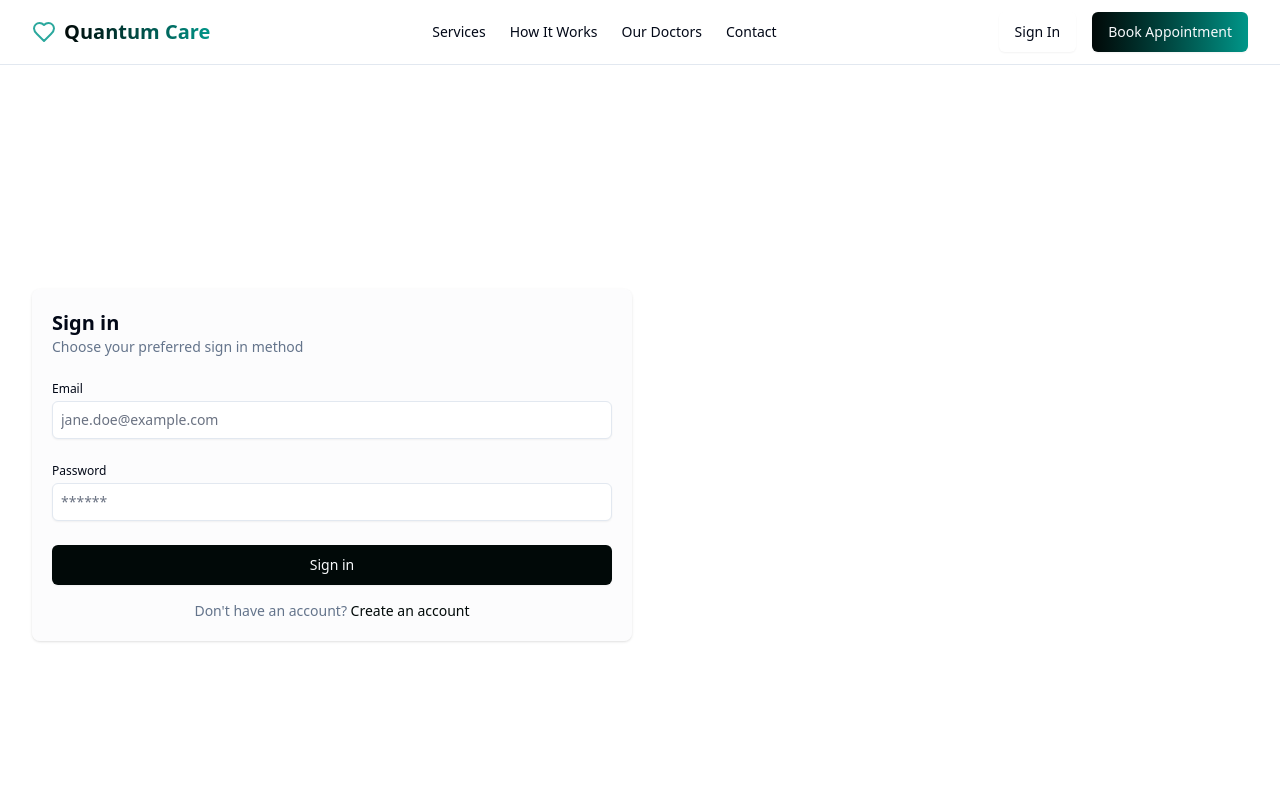
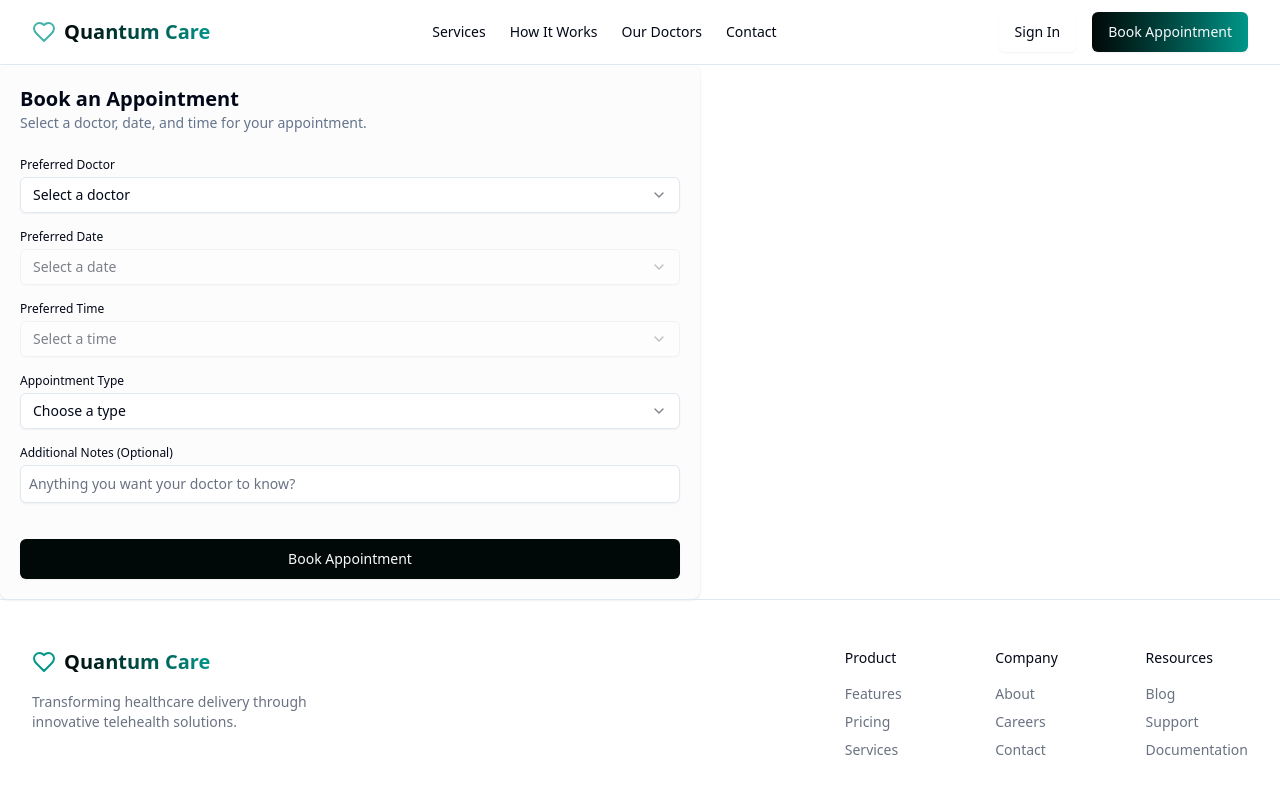
Before and after one commit to barbaraeguche/quantumcare, a React (Vite) app in the folder client/: page /book-appointment in a window 1280 px wide. Before the commit this address led to /auth/sign-in. Shown: the top 800 px of the page. Built offline with nearby package versions, Linux system fonts and the light colour scheme.

Commit message:
...book appointment works :))

```diff
--- a/client/src/redux/initialStates.ts
+++ b/client/src/redux/initialStates.ts
@@ -6,7 +6,7 @@ export const userInitState: User = {
 	_id: 'a1-b2-c3',
 	firstName: '',
 	lastName: '',
-	email: '',
+	email: 'b',
 	password: '',
 	phoneNumber: '',
 	gender: 'Female',
--- a/client/src/ui/select.tsx
+++ b/client/src/ui/select.tsx
@@ -14,7 +14,7 @@ type CustomSelectProps<T extends FieldValues> = {
 	conf: InputConfig;
 	name: Path<T>;
 	control: Control<T>;
-	options: { label: string; value: string }[];
+	options: { label: string; value: string }[] | [];
 	error?: FieldError | undefined;
 } & Omit<SelectProps, 'onValueChange' | 'value'>;
 
@@ -73,14 +73,23 @@ function SelectInput<T extends FieldValues>({ name, control, ...props }: CustomS
 				<SelectValue placeholder={props.conf.placeholder ?? 'Select an option'}/>
 			</SelectTrigger>
 			<SelectContent>
-				{props.options.map((opt) => (
+				{props.options.length ? (
+					props.options.map((opt) => (
+						<SelectItem
+							key={opt.value}
+							value={opt.value}
+						>
+							{opt.label}
+						</SelectItem>
+					))
+				) : (
 					<SelectItem
-						key={opt.value}
-						value={opt.value}
+						value={'#'}
+						disabled
 					>
-						{opt.label}
+						No options available
 					</SelectItem>
-				))}
+				)}
 			</SelectContent>
 		</Select>
 	);
--- a/client/src/utils/constants.ts
+++ b/client/src/utils/constants.ts
@@ -1,5 +1,6 @@
 import { generateLabelValue } from '@/utils/utils';
 
+export const yyyy_MM_dd = 'yyyy-MM-dd';
 export const numFieldConstraints = ['Must be greater than', 'Must be less than'];
 
 export const provinces = [
--- a/client/src/utils/utils.ts
+++ b/client/src/utils/utils.ts
@@ -4,6 +4,7 @@ import {
 	format, parse, differenceInHours, parseISO, isBefore, isToday
 } from 'date-fns';
 import { enCA } from 'date-fns/locale';
+import { yyyy_MM_dd } from '@/utils/constants.ts';
 
 export function cn(...args: ClassValue[]) {
 	return twMerge(clsx(args));
@@ -44,7 +45,7 @@ const generateCurrentWeek = () => {
 		date.setDate(date.getDate() + idx + 2);
 
 		return {
-			date: formatDate(date, 'yyyy-MM-dd'),
+			date: formatDate(date, yyyy_MM_dd),
 			displayDate: formatDate(date)
 		};
 	});
--- a/client/src/views/general/bookAppointment.tsx
+++ b/client/src/views/general/bookAppointment.tsx
@@ -1,16 +1,23 @@
-// import { useEffect, useMemo } from 'react';
-import { useEffect } from 'react';
+import { useEffect, useMemo } from 'react';
 import { useForm, SubmitHandler } from 'react-hook-form';
 import { zodResolver } from '@hookform/resolvers/zod';
 import { AppointmentSchema, AppointmentType } from '@/schemas/appointmentSchema';
-// import {
-// 	formatDate, generateLabelValue, generateTimeSlots
-// } from '@/utils/utils';
+import { useAppSelector } from '@/hooks/useAppDispatch.ts';
+import {
+	formatDate, generateLabelValue, generateTimeSlots
+} from '@/utils/utils';
+import { yyyy_MM_dd } from '@/utils/constants';
 import { appointmentTypeOptions } from '@/utils/constants';
 import InputWrapper from '@/components/inputWrapper';
 import { Button, Card, Select } from '@/ui/index';
 
 export default function BookAppointment() {
+	const doctors = useAppSelector((state) => state.doctorSlice.doctors);
+	const doctorOptions = useMemo(() => {
+		return doctors.map(({ _id, user: { firstName, lastName }}) =>
+			generateLabelValue(_id, `Dr. ${firstName} ${lastName}`));
+	}, [doctors]);
+
 	const {
 		register, handleSubmit, formState: { errors }, control, watch, resetField
 	} = useForm<AppointmentType>({
@@ -33,39 +40,47 @@ export default function BookAppointment() {
 	}, [appointmentDate, resetField]);
 
 	// TODO: check if the appointment date isn't already booked
+
 	// filter appointments by doctorId (or include those without a specified doctor)
-	// const getDoctorDetails = useMemo(() => {
-	// 	return henna.filter(({ id }) => id === doctorId);
-	// }, [doctorId]);
-	//
-	// // find all dates available dates for the chosen doctor
-	// const getDateOptions = useMemo(() => {
-	// 	const dateSet = new Set<string>();
-	//
-	// 	return getDoctorDetails
-	// 		.filter(({ date }) => {
-	// 			if (dateSet.has(date)) return false;
-	// 			dateSet.add(date);
-	// 			return true;
-	// 		})
-	// 		.map(({ date }) => generateLabelValue(date, formatDate(date)));
-	// }, [getDoctorDetails]);
-	//
-	// const getTimeOptions = useMemo(() => {
-	// 	// find all time slots for the selected doctor & date
-	// 	const timeSet = new Set<string>();
-	//
-	// 	const uniqueSlots =  getDoctorDetails
-	// 		.filter(({ date }) => date === appointmentDate)
-	// 		.filter(({ startTime }) => {
-	// 			if (timeSet.has(startTime)) return false;
-	// 			timeSet.add(startTime);
-	// 			return true;
-	// 		});
-	//
-	// 	// generate the differences
-	// 	return uniqueSlots.flatMap(({ startTime, endTime }) => generateTimeSlots(endTime, startTime));
-	// }, [getDoctorDetails, appointmentDate]);
+	const getDoctorDetails = useMemo(() => {
+		return doctors.filter(({ _id }) => doctorId === _id)[0];
+	}, [doctors, doctorId]);
+
+	// find all dates available dates for the chosen doctor
+	const getDateOptions = useMemo(() => {
+		if (!getDoctorDetails || !getDoctorDetails.availabilities?.length) return [];
+		const dateSet = new Set<string>();
+
+		return getDoctorDetails.availabilities
+			.filter(({ date }) => {
+				const formattedDate = formatDate(date, yyyy_MM_dd);
+
+				if (dateSet.has(formattedDate)) return false;
+				dateSet.add(formattedDate);
+				return true;
+			})
+			.map(({ date }) =>
+				generateLabelValue(formatDate(date, yyyy_MM_dd), formatDate(date)));
+	}, [getDoctorDetails]);
+
+	// find all time slots for the selected doctor & date
+	const getTimeOptions = useMemo(() => {
+		if (!getDoctorDetails || !getDoctorDetails.availabilities?.length) return [];
+		const timeSet = new Set<string>();
+
+		const uniqueSlots =  getDoctorDetails.availabilities
+			.filter(({ date }) =>
+				formatDate(date, yyyy_MM_dd) === appointmentDate)
+			.filter(({ startTime }) => {
+				if (timeSet.has(startTime)) return false;
+				timeSet.add(startTime);
+				return true;
+			});
+
+		// generate the differences
+		return uniqueSlots.flatMap(({ startTime, endTime }) =>
+			generateTimeSlots(endTime, startTime));
+	}, [getDoctorDetails, appointmentDate]);
 
 	const onSubmit: SubmitHandler<AppointmentType> = (data) => {
 		console.log(data);
@@ -81,42 +96,42 @@ export default function BookAppointment() {
 
 				<Card.Content>
 					{/* doctor */}
-					{/*<Select*/}
-					{/*	conf={{*/}
-					{/*		label: 'Preferred Doctor',*/}
-					{/*		placeholder: 'Choose a doctor'*/}
-					{/*	}}*/}
-					{/*	name={'doctorId'}*/}
-					{/*	control={control}*/}
-					{/*	options={doctorOptions}*/}
-					{/*	error={errors.doctorId}*/}
-					{/*/>*/}
+					<Select
+						conf={{
+							label: 'Preferred Doctor',
+							placeholder: 'Select a doctor'
+						}}
+						name={'doctorId'}
+						control={control}
+						options={doctorOptions}
+						error={errors.doctorId}
+					/>
 
 					{/* date */}
-					{/*<Select*/}
-					{/*	disabled={!doctorId}*/}
-					{/*	conf={{*/}
-					{/*		label: 'Preferred Date',*/}
-					{/*		placeholder: 'Choose a date'*/}
-					{/*	}}*/}
-					{/*	name={'date'}*/}
-					{/*	control={control}*/}
-					{/*	options={getDateOptions}*/}
-					{/*	error={errors.date}*/}
-					{/*/>*/}
+					<Select
+						disabled={!doctorId}
+						conf={{
+							label: 'Preferred Date',
+							placeholder: 'Select a date'
+						}}
+						name={'date'}
+						control={control}
+						options={getDateOptions}
+						error={errors.date}
+					/>
 
 					{/* time */}
-					{/*<Select*/}
-					{/*	disabled={!appointmentDate}*/}
-					{/*	conf={{*/}
-					{/*		label: 'Preferred Time',*/}
-					{/*		placeholder: 'Choose a time'*/}
-					{/*	}}*/}
-					{/*	name={'time'}*/}
-					{/*	control={control}*/}
-					{/*	options={getTimeOptions}*/}
-					{/*	error={errors.time}*/}
-					{/*/>*/}
+					<Select
+						disabled={!appointmentDate}
+						conf={{
+							label: 'Preferred Time',
+							placeholder: 'Select a time'
+						}}
+						name={'time'}
+						control={control}
+						options={getTimeOptions}
+						error={errors.time}
+					/>
 
 					{/* type */}
 					<Select
```
